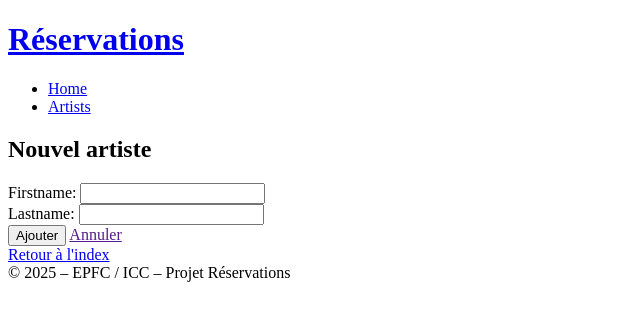
After one commit to yasstri/reservations2026, a Spring app: page /artist/create in a window 1280 px wide. The commit adds this page. Shown: the top 321 px of the page, without its empty margins (0-640 px from the left). Run offline with Thymeleaf, Linux system fonts and the light colour scheme; the template is opened without the code that fills it, so the values that code supplies are empty.

Commit message:
Form create Artist

```diff
--- /dev/null
+++ b/src/main/resources/templates/artist/create.html
@@ -0,0 +1,40 @@
+<!DOCTYPE html>
+<html lang="fr" xmlns:layout="http://www.ultraq.net.mx/thymeleaf/layout"
+      layout:decorate="~{layouts/main}">
+<head>
+    <title>Création d'un artiste</title>
+    <style>
+        .fieldError {
+            color: red;
+        }
+    </style>
+</head>
+<body>
+<div class="container">
+    <div layout:fragment="content">
+        <h2>Nouvel artiste</h2>
+
+        <form th:action="@{/artists/create}" th:object="${artist}" th:method="post">
+            <div>
+                <label>Firstname:</label>
+                <input type="text" th:field="*{firstname}" maxlength="60" required>
+                <p th:if="${#fields.hasErrors('firstname')}"
+                   th:errors="*{firstname}" th:errorclass="fieldError"></p>
+            </div>
+            <div>
+                <label>Lastname:</label>
+                <input type="text" th:field="*{lastname}" maxlength="60" required>
+                <p th:if="${#fields.hasErrors('lastname')}"
+                   th:errors="*{lastname}" th:errorclass="fieldError"></p>
+            </div>
+            <div>
+                <button type="submit" th:text="Ajouter">Ajouter</button>
+                <a th:href="${back}">Annuler</a>
+            </div>
+        </form>
+
+        <nav><a th:href="@{/artists}">Retour à l'index</a></nav>
+    </div>
+</div>
+</body>
+</html>
--- a/src/main/resources/templates/artist/index.html
+++ b/src/main/resources/templates/artist/index.html
@@ -8,6 +8,10 @@
 <div class="container">
     <div layout:fragment="content">
         <h2 th:text="${title}">Liste des artistes</h2>
+
+        <div class="actions">
+            <a th:href="@{/artists/create}">Add new artist</a>
+        </div>
 
         <table th:unless="${#lists.isEmpty(artists)}">
             <thead>
```
Also changed, not shown: src/main/java/be/iccbxl/pid/reservationsspringboot/controller/ArtistController.java (+22 -0 lines).
